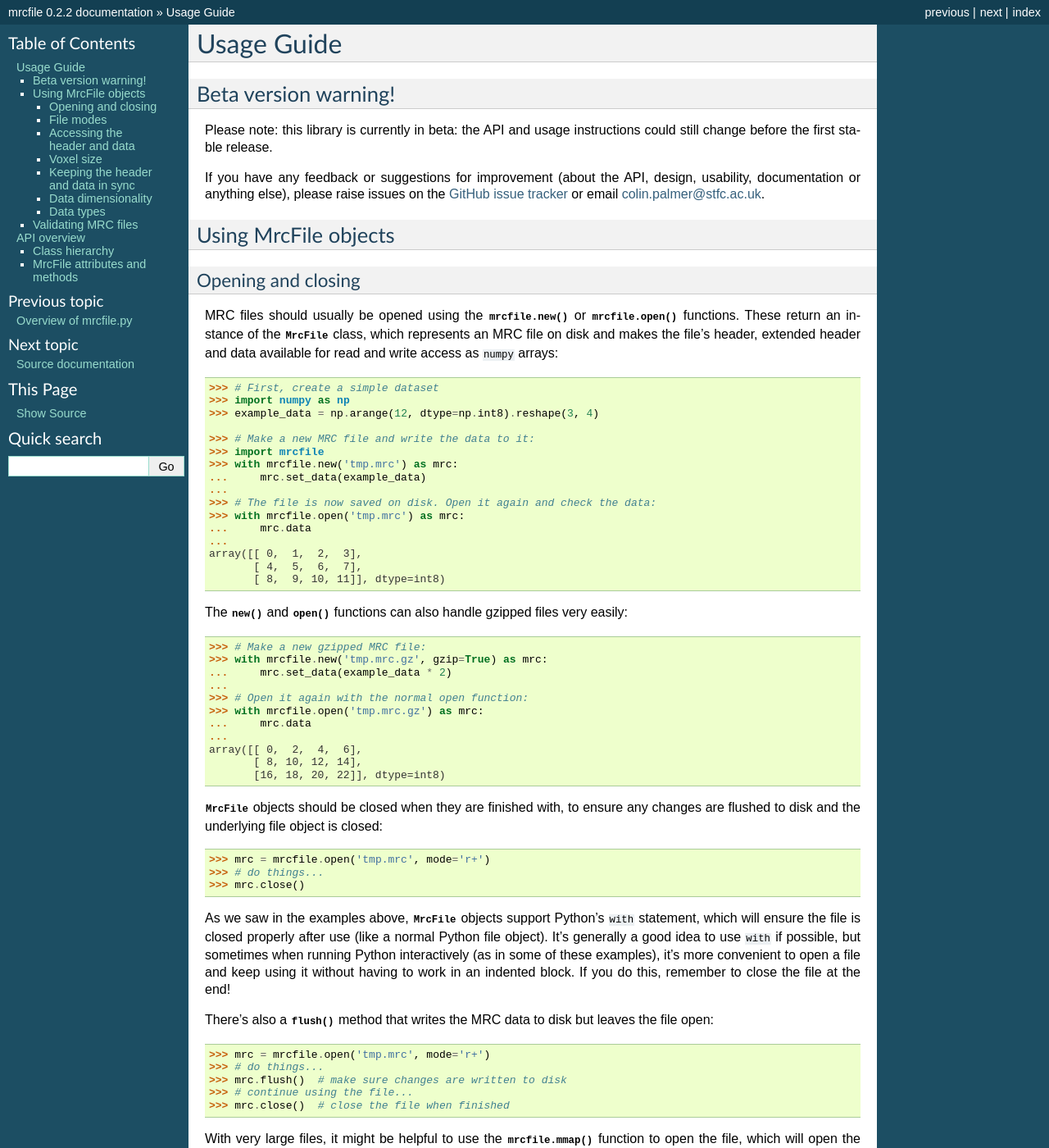
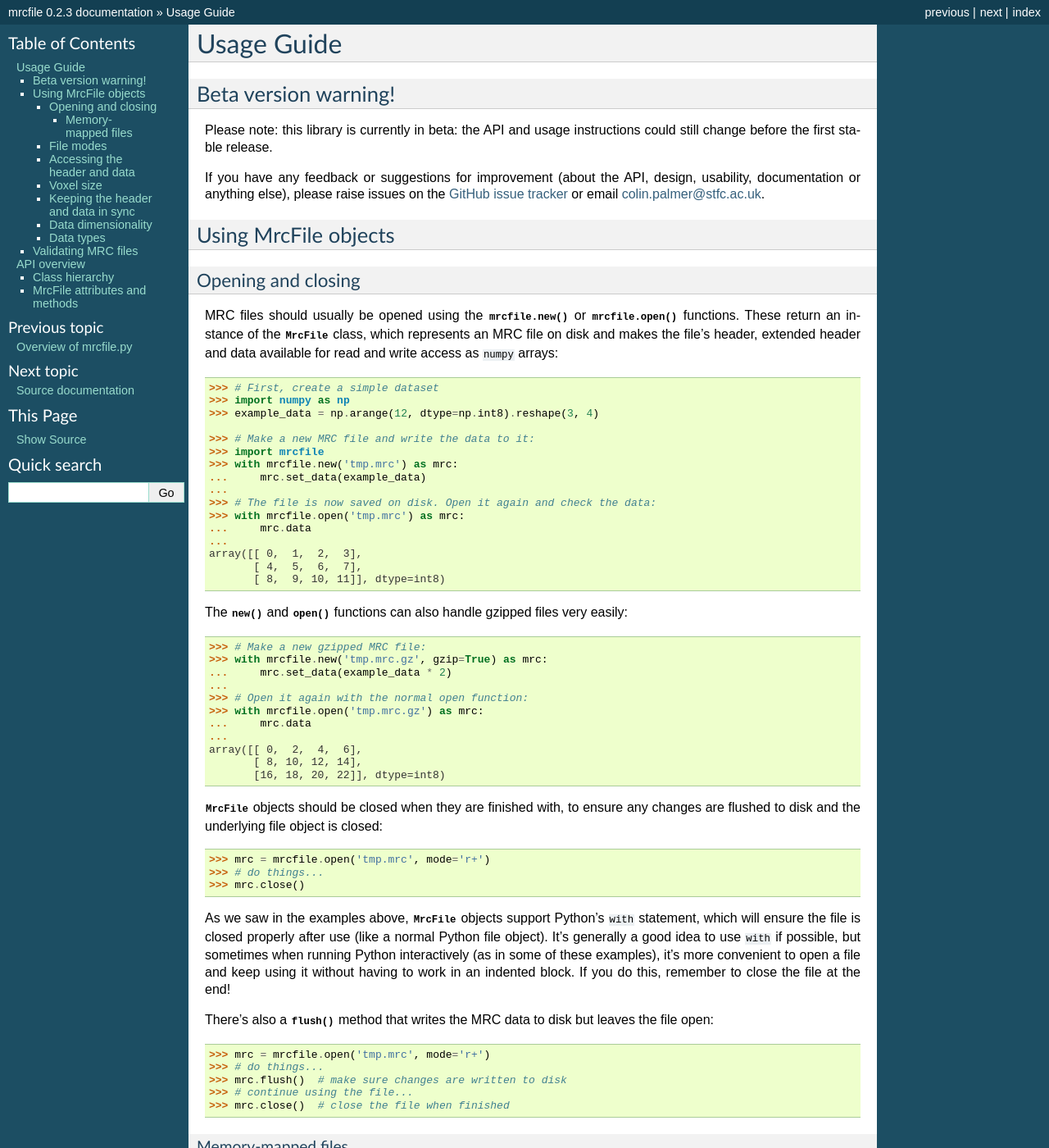
Before and after one commit to ccpem/mrcfile, a Sphinx documentation site: the page built from docs/usage_guide.rst, in a window 1280 px wide and 1400 px high. Shown: the whole window at 82% size. Built offline with Sphinx 7.4.7, drawn with Linux system fonts in a browser that asks for light colours; some of the changed text lies outside the part shown.

Commit message:
Fix dead link, minor doc update

```diff
--- a/README.rst
+++ b/README.rst
@@ -65,7 +65,7 @@
 
 .. _mrcfile.open: http://mrcfile.readthedocs.io/en/latest/source/mrcfile.html#mrcfile.open
 .. _mrcfile.new: http://mrcfile.readthedocs.io/en/latest/source/mrcfile.html#mrcfile.new
-.. _MrcFile: http://mrcfile.readthedocs.io/en/latest/mrcfile_api_overview.html
+.. _MrcFile: http://mrcfile.readthedocs.io/en/latest/usage_guide.html#using-mrcfile-objects
 
 To open an MRC file and read a slice of data::
 
--- a/docs/usage_guide.rst
+++ b/docs/usage_guide.rst
@@ -108,6 +108,9 @@
    >>> # continue using the file...
    >>> mrc.close()  # close the file when finished
 
+Memory-mapped files
+"""""""""""""""""""
+
 With very large files, it might be helpful to use the :func:`mrcfile.mmap`
 function to open the file, which will open the data as a memory-mapped ``numpy``
 array. The contents of the array are only read from disk as needed, so this
@@ -125,11 +128,11 @@
            [ 8,  9, 10, 11]], dtype=int8)
 
    >>> # Set some values by assigning to a slice
-   >>> mrc.data[:,1:3] = 0
+   >>> mrc.data[1:3,1:3] = 0
 
    >>> # Read the entire array - with large files this might take a while!
    >>> mrc.data[:]
-   memmap([[ 0,  0,  0,  3],
+   memmap([[ 0,  1,  2,  3],
            [ 4,  0,  0,  7],
            [ 8,  0,  0, 11]], dtype=int8)
    >>> mrc.close()
--- a/mrcfile/version.py
+++ b/mrcfile/version.py
@@ -5,4 +5,4 @@
 no dependencies.
 """
 
-__version__ = '0.2.2'
+__version__ = '0.2.3'
```
